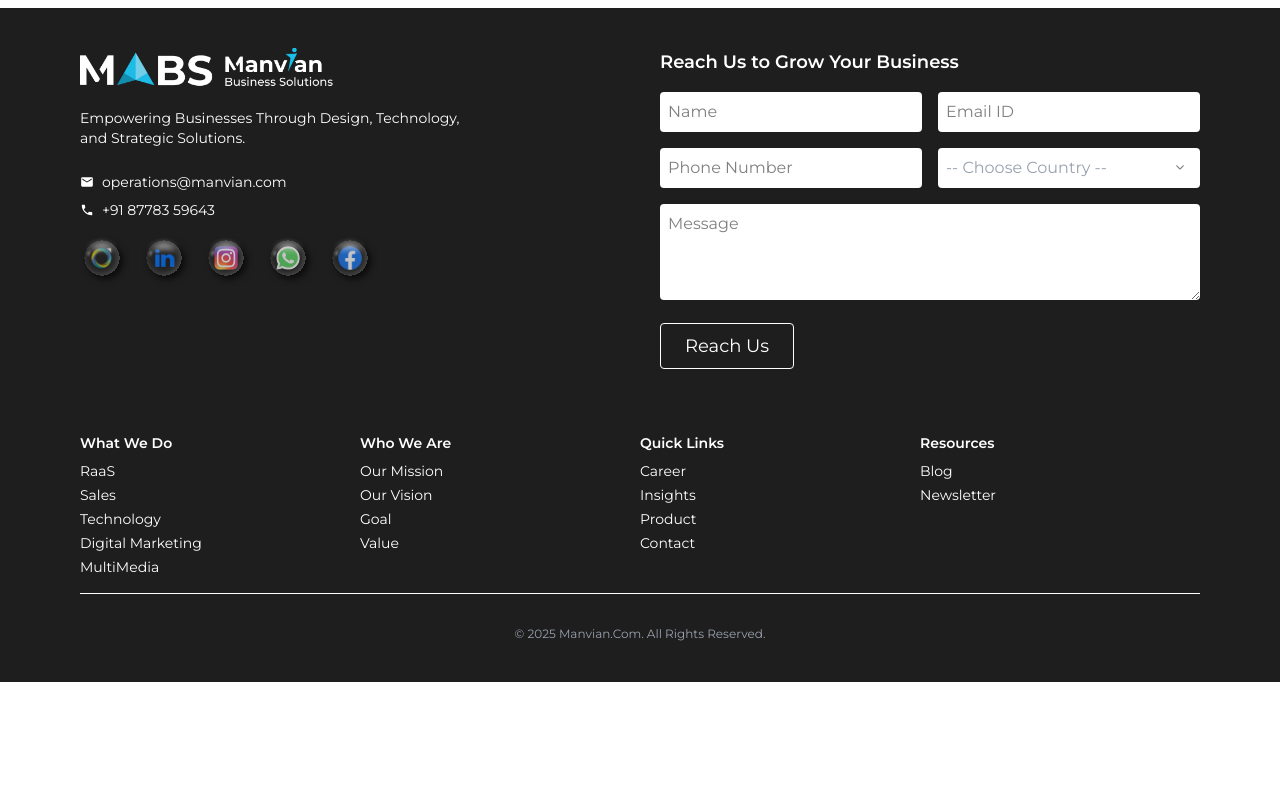
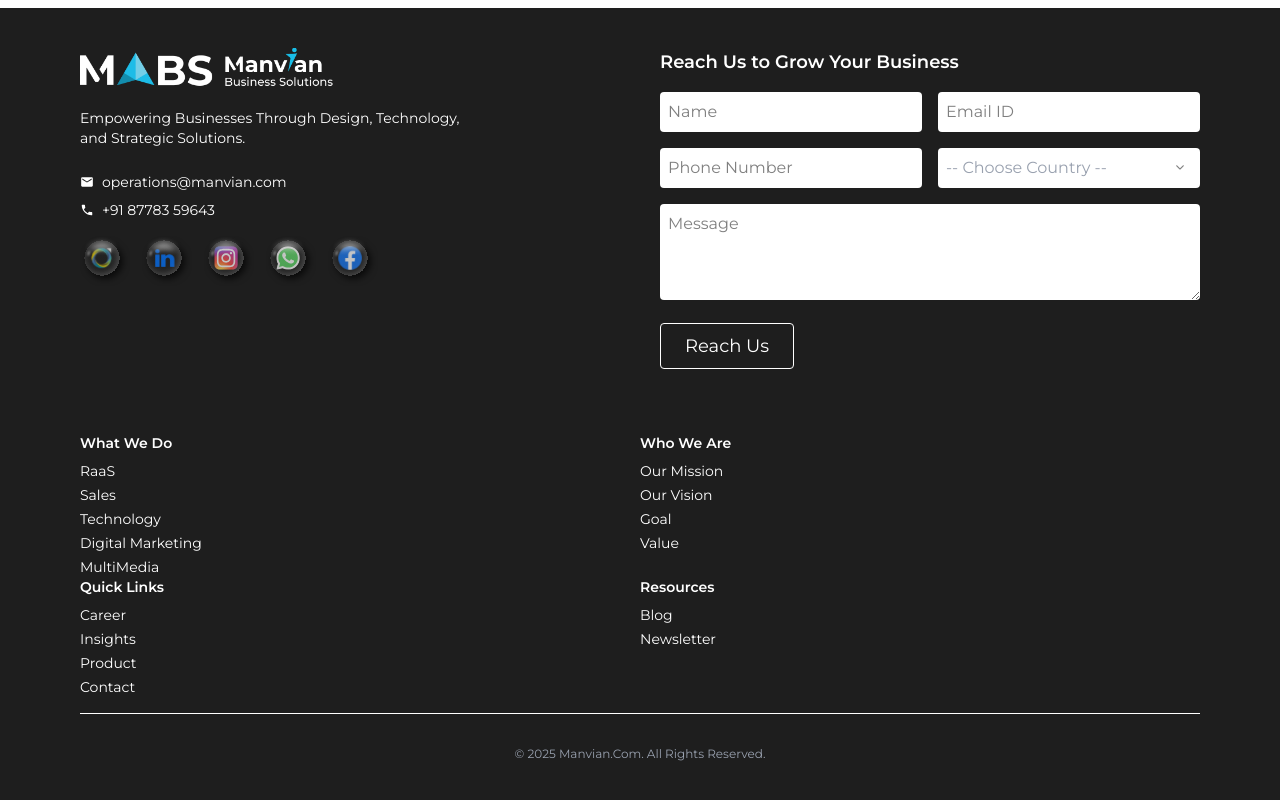
Before and after one commit to Asolinmaso/MaBS, a React (Vite) app: page / in a window 1280 px wide. Shown: the part 4901-5701 px from the top of the page. Before the commit the page ends 5583 px from the top, so only its background shows below. Built offline with nearby package versions, Linux system fonts and the light colour scheme.

Commit message:
Update Navbar.css

```diff
--- a/src/Components/Navbar/Navbar.css
+++ b/src/Components/Navbar/Navbar.css
@@ -35,9 +35,9 @@
 }
 .sub-menu {
   min-width: 810px;
-  min-height: 430px; /* Increased height for What We Do card */
+  min-height: 480px; /* Increased height for What We Do card */
 }
-.sub-menu .grid-cols-3 > :last-child {
+.sub-menu .grid-cols-2 > :last-child {
   align-items: flex-end;
   display: flex;
   flex-direction: column;
@@ -45,7 +45,8 @@
 
 /* Optionally, increase the max height for scrollable columns */
 .max-h-100 {
-  max-height: 380px;
+  max-height: 430px;
+  width: 340px;
 }
 
 .menu-desc-nowrap {
@@ -70,3 +71,8 @@
   background: #1e293b; /* slate-800 */
   border-radius: 8px;
 }
+
+.grid-cols-2 {
+  display: grid;
+  grid-template-columns: 1fr 1fr;
+}
```
